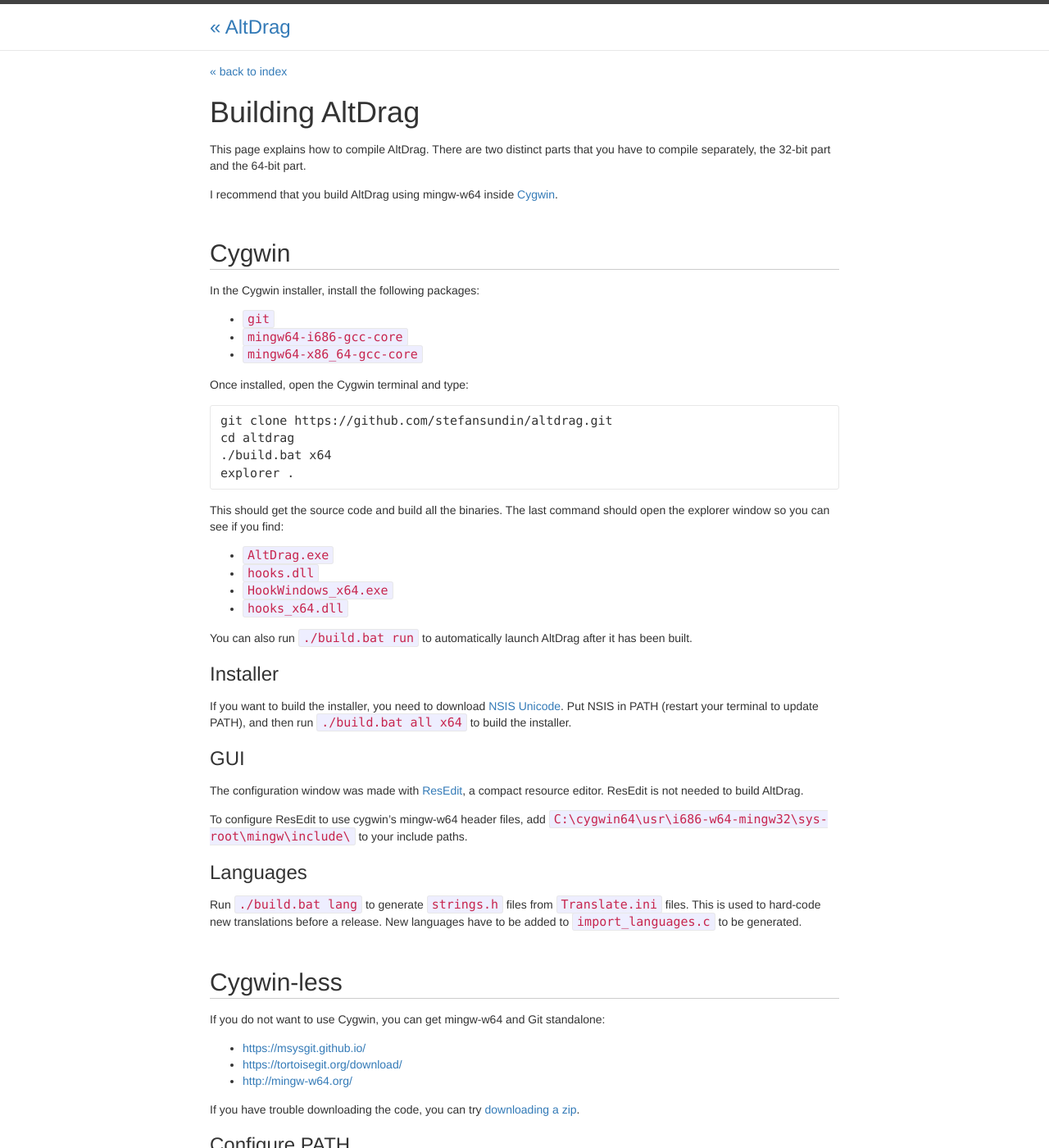
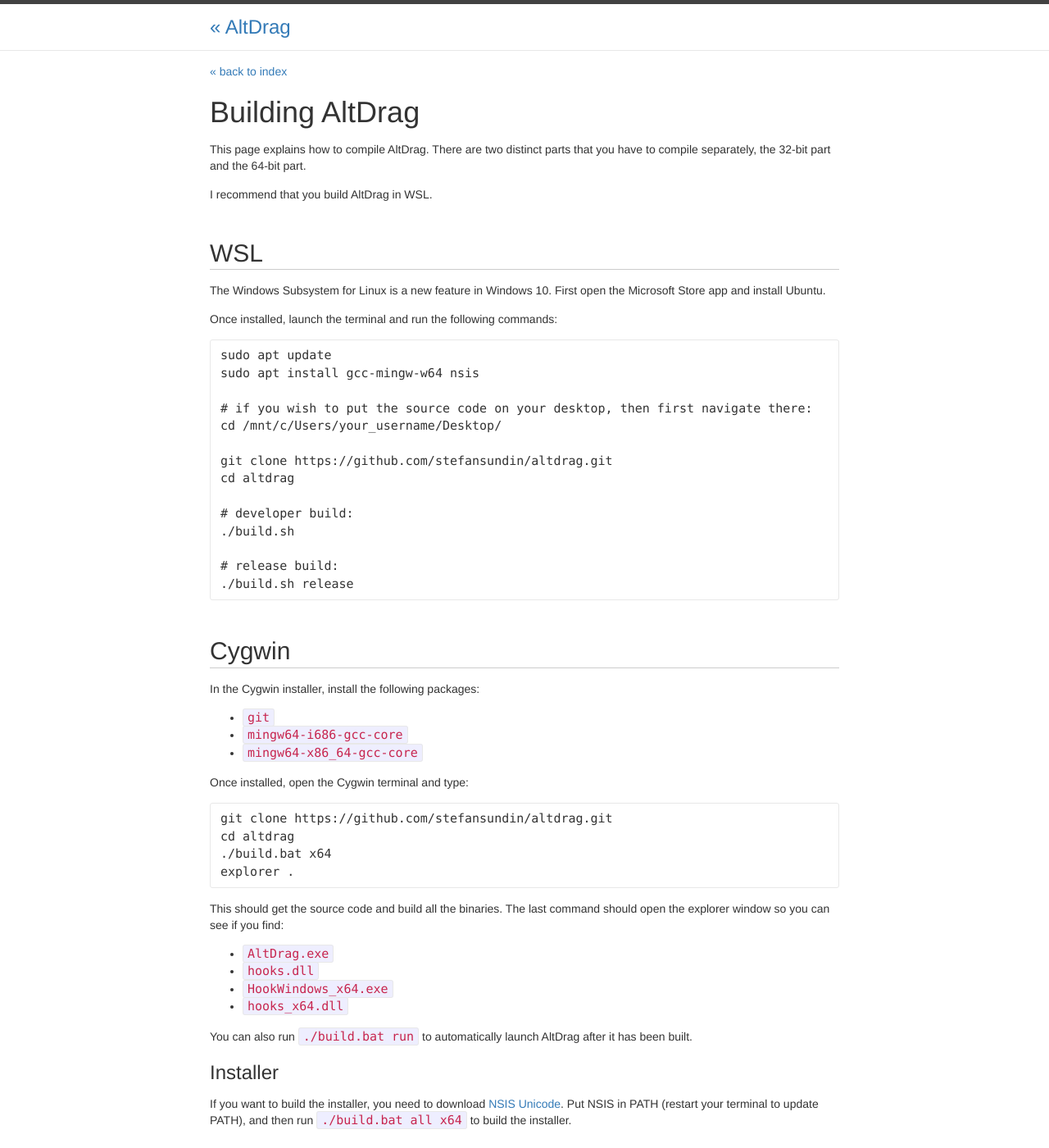
Before and after one commit to stefansundin/altdrag, a Jekyll site: the page built from doc/build.md, in a window 1280 px wide and 1400 px high. Shown: the whole window at 82% size. Built offline with Jekyll 4.4.1, drawn with Linux system fonts in a browser that asks for light colours; comment, search, counter and statistics services are not loaded; some of the changed text lies outside the part shown.

Commit message:
Add WSL build instructions.

````diff
--- a/doc/build.md
+++ b/doc/build.md
@@ -5,7 +5,30 @@
 
 This page explains how to compile AltDrag. There are two distinct parts that you have to compile separately, the 32-bit part and the 64-bit part.
 
-I recommend that you build AltDrag using mingw-w64 inside [Cygwin](https://cygwin.com/).
+I recommend that you build AltDrag in WSL.
+
+## WSL
+
+The Windows Subsystem for Linux is a new feature in Windows 10. First open the Microsoft Store app and install Ubuntu.
+
+Once installed, launch the terminal and run the following commands:
+
+```
+sudo apt update
+sudo apt install gcc-mingw-w64 nsis
+
+# if you wish to put the source code on your desktop, then first navigate there:
+cd /mnt/c/Users/your_username/Desktop/
+
+git clone {{ site.github.clone_url }}
+cd {{ site.github.repository_name }}
+
+# developer build:
+./build.sh
+
+# release build:
+./build.sh release
+```
 
 ## Cygwin
 
@@ -52,11 +75,11 @@
 
 If you do not want to use Cygwin, you can get mingw-w64 and Git standalone:
 
-- [https://msysgit.github.io/](https://msysgit.github.io/)
-- [https://tortoisegit.org/download/](https://tortoisegit.org/download/)
+- [https://gitforwindows.org/](https://gitforwindows.org/)
+- [https://tortoisegit.org/](https://tortoisegit.org/)
 - [http://mingw-w64.org/](http://mingw-w64.org/)
 
-If you have trouble downloading the code, you can try [downloading a zip](https://github.com/stefansundin/altdrag/zipball/master).
+If you have trouble downloading the AltDrag source code with git, then you can [download a zip file](https://github.com/stefansundin/altdrag/zipball/master) instead.
 
 
 ### Configure PATH
````
Also changed, not shown: other parts of doc/build.md (+1 -1 lines).
